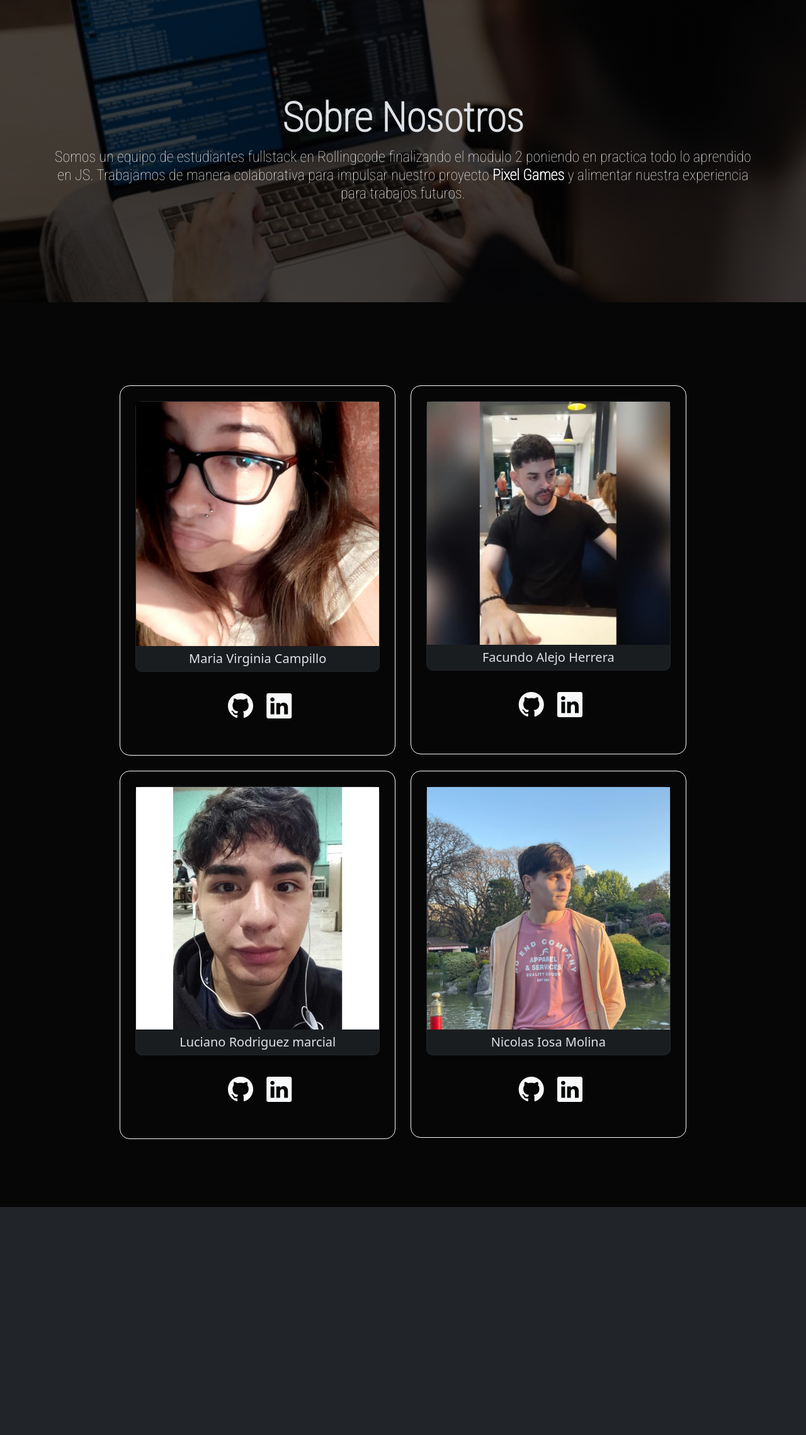
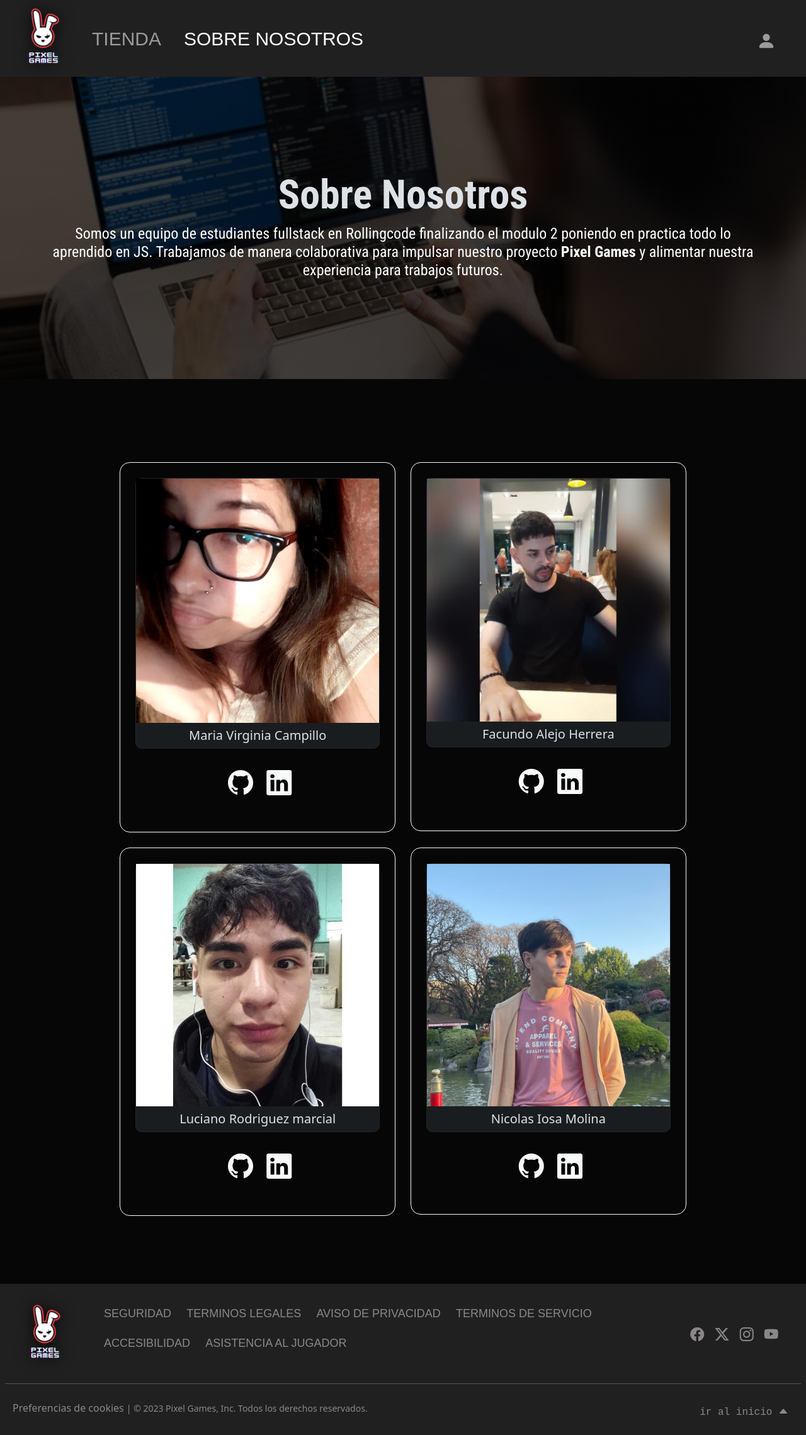
Before and after one commit to nicoiosa/RollingGamesT5, a plain HTML site: page pages/aboutUs.html in a window 1280 px wide. Shown: the whole page at 63% size. Before the commit the page ends 1917 px from the top, so only its background shows below. Drawn offline with nearby package versions, Linux system fonts and the light colour scheme; a web font is replaced by a local one.

Commit message:
añadimos el nav y footer y linkeamos todos los href

```diff
--- a/pages/aboutUs.html
+++ b/pages/aboutUs.html
@@ -10,11 +10,62 @@
   <link rel="stylesheet" href="https://cdn.jsdelivr.net/npm/bootstrap-icons@1.11.2/font/bootstrap-icons.min.css">
   <link href="https://cdn.jsdelivr.net/npm/bootstrap@5.3.2/dist/css/bootstrap.min.css" rel="stylesheet"
     integrity="sha384-T3c6CoIi6uLrA9TneNEoa7RxnatzjcDSCmG1MXxSR1GAsXEV/Dwwykc2MPK8M2HN" crossorigin="anonymous">
+  <link rel="stylesheet" href="../css/style.css">
+
+
   <link rel="stylesheet" href="../css/AboutUs.css">
   <title>Rolling Games</title>
 </head>
+
 <body data-bs-theme="dark">
-    <header></header>
+  <header>
+    <nav class="navbar navbar-expand-lg colorNav navbar-dark px-lg-1" id="ancla_inicio">
+      <div class="container-fluid">
+        <a class="navbar-brand p-0" href="../index.html"><img src="../img/Rush (1)_preview_rev_1.png" alt="logo"
+            class="logo">
+        </a>
+        <button class="navbar-toggler" type="button" data-bs-toggle="collapse" data-bs-target="#navbarNav"
+          aria-controls="navbarNav" aria-expanded="false" aria-label="Toggle navigation">
+          <span class="navbar-toggler-icon"></span>
+        </button>
+        <div class="collapse navbar-collapse text-md-center" id="navbarNav">
+          <ul class="navbar-nav">
+            <li class="pe-3 margen_tienda">
+              <a class="nav-link " aria-current="page" href="../index.html">TIENDA</a>
+            </li>
+            <li class="nav-item margen_sobreNosotros">
+              <a class="nav-link active" href="./pages/aboutUs.html">SOBRE NOSOTROS</a>
+            </li>
+          </ul>
+          <div class="ms-auto me-5">
+          </div>
+          <ul class="navbar-nav">
+            <li class="me-4 margen_admin d-lg-none">
+              <a class="nav-link" aria-current="page" href="#">CARRITO</a>
+            </li>
+            <li class="me-4 margen_icono d-lg-none">
+              <a class="nav-link" href="#">LISTA DE DESEADOS</a>
+            </li>
+            <li class="me-4 margen_admin d-none" id="liAdmin">
+              <a class="nav-link " href="./pages/admin.html">ADMIN</a>
+            </li>
+            <li class="me-4 margen_icono" id="liLogIn">
+              <button class="nav-link" id="btnOpenLogin"><i class="bi bi-person-fill"></i></button>
+            </li>
+            <li class="me-4 margen_icono d-none" id="liLogOut">
+              <button class="nav-link" id="btnLogOut"><i class="bi bi-box-arrow-in-right"></i></button>
+            </li>
+          </ul>
+          <div class="d-flex justify-content-md-center d-lg-none">
+            <div class="search-container">
+              <input type="text" id="busquedaInput2" class="mySearch py-2 ps-3 rounded-5" placeholder="Search...">
+              <ul id="busquedaResultado2" class="dropdown-menu rounded-4"></ul>
+            </div>
+          </div>
+        </div>
+      </div>
+    </nav>
+  </header>
   <main>
     <div class=" container-fluid banner text-center">
       <div class="banner-text my-3">
@@ -25,7 +76,8 @@
           <h4>Somos un equipo de estudiantes fullstack en Rollingcode
             finalizando el modulo 2
             poniendo en practica todo lo aprendido en JS.
-              Trabajamos de manera colaborativa para impulsar  nuestro proyecto <strong>Pixel Games</strong> y alimentar nuestra experiencia para trabajos futuros.
+            Trabajamos de manera colaborativa para impulsar nuestro proyecto <strong>Pixel Games</strong> y alimentar
+            nuestra experiencia para trabajos futuros.
 
           </h4>
         </div>
@@ -93,8 +145,67 @@
 
   </main>
 
-    <footer></footer>
-
+  <footer>
+    <div class="container-fluid colorFooter py-4 tamañoFooter">
+      <div class=" row ">
+        <div class="col-12 pb-4  alineacion">
+          <a href="../index.html" class="ubicacionLogo">
+            <span>
+              <img src="../img/Rush (1)_preview_rev_1.png" alt="logo" class="footerLogo">
+            </span>
+          </a>
+          <div class="ubicacionLista">
+            <ul class="textoListaFooter inclinacionListaFooter ">
+              <li class="inclinacionListaFooter"><a href="../pages/404.html" class="listaFooter">SEGURIDAD</a></li>
+              <li class="inclinacionListaFooter"><a href="../pages/404.html" class="listaFooter"> TERMINOS
+                  LEGALES</a>
+              </li>
+              <li class="inclinacionListaFooter"><a href="../pages/404.html" class="listaFooter">AVISO DE
+                  PRIVACIDAD</a>
+              </li>
+              <li class="inclinacionListaFooter"><a href="../pages/404.html" class="listaFooter">TERMINOS
+                  DE SERVICIO</a>
+              </li>
+              <li class="inclinacionListaFooter"><a href="../pages/404.html" class="listaFooter">ACCESIBILIDAD</a></li>
+              <li class="inclinacionListaFooter"><a href="../pages/404.html" class="listaFooter">ASISTENCIA
+                  AL JUGADOR</a>
+              </li>
+            </ul>
+          </div>
+          <div class="footerSocial ">
+            <a href="../pages/404.html" class="footerIcons"><i class="bi bi-facebook"></i></a>
+            <a href="../pages/404.html" class="footerIcons"><i class="bi bi-twitter-x"></i></a>
+            <a href="../pages/404.html" class="footerIcons"><i class="bi bi-instagram"></i></a>
+            <a href="../pages/404.html" class="footerIcons"><i class="bi bi-youtube"></i></a>
+          </div>
+        </div>
+        <hr class="hrFooter">
+        <div class="col-12 footer ">
+          <div class="columna1">
+            <div class="cookies">
+              <a href="./pages/404.html" class="link colorLinksFooter">
+                Preferencias de cookies
+              </a>
+            </div>
+            <div class="derechos">
+              <small class="colorTextoFooter">
+                <span class="ms-1 desaparece">
+                  |
+                </span>
+                © 2023 Pixel Games, Inc. Todos los derechos reservados.
+              </small>
+            </div>
+          </div>
+          <div class="ms-auto me-2 columna2">
+            <a href="#ancla_inicio" class="ps-auto IrINICIO">ir al inicio
+              <i class="bi bi-caret-up-fill"></i>
+            </a>
+          </div>
+        </div>
+      </div>
+    </div>
+  </footer>
+  <script src="https://cdn.jsdelivr.net/npm/bootstrap@5.3.2/dist/js/bootstrap.bundle.min.js" integrity="sha384-C6RzsynM9kWDrMNeT87bh95OGNyZPhcTNXj1NW7RuBCsyN/o0jlpcV8Qyq46cDfL" crossorigin="anonymous"></script>
 </body>
 
 </html>
```
Lines whose indentation alone changed are shown as unchanged.
